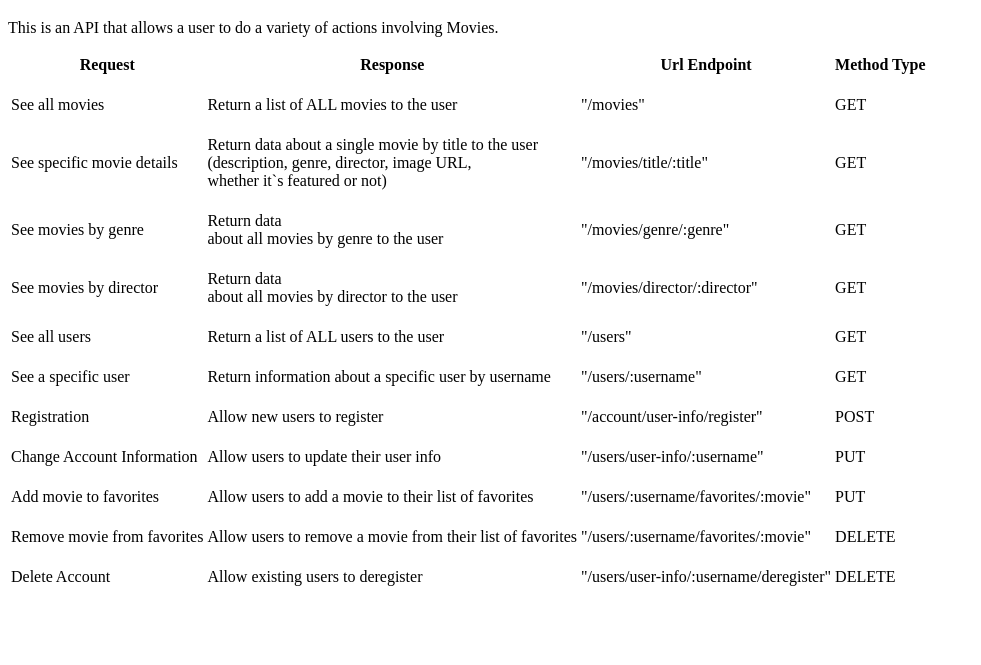
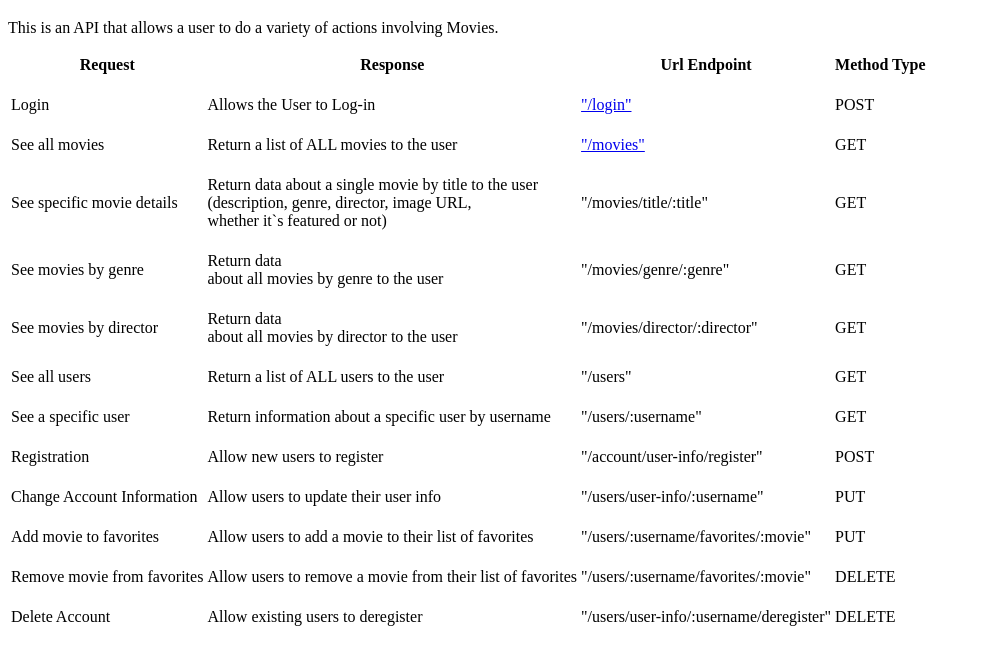
Before and after one commit to lazyjinn1/Movie-API, a website: page public/documentation.html in a window 1280 px wide. Shown: the part 61-726 px from the top of the page, without its empty margins (0-981 px from the left). Drawn offline with Linux system fonts and the light colour scheme.

Commit message:
Updated Documentation.html

```diff
--- a/public/documentation.html
+++ b/public/documentation.html
@@ -19,6 +19,21 @@
                 </tr>
             </thead>
             <tbody>
+                <!-- Request: Login -->
+                <tr>
+                    <td>
+                        Login <br><br>
+                    </td>
+
+                    <td>
+                        Allows the User to Log-in<br><br>
+                    </td>
+
+                    <td><a href = "https://jeriflix.onrender.com/login">"/login"</a><br><br></td>
+
+                    <td>POST<br><br></td>
+                </tr>
+
                 <!-- Request: See all movies -->
                 <tr>
                     <td>
@@ -29,7 +44,7 @@
                         Return a list of ALL movies to the user<br><br>
                     </td>
 
-                    <td>"/movies"<br><br></td>
+                    <td><a href = "https://jeriflix.onrender.com/movies">"/movies"</a><br><br></td>
 
                     <td>GET<br><br></td>
                 </tr>
```
